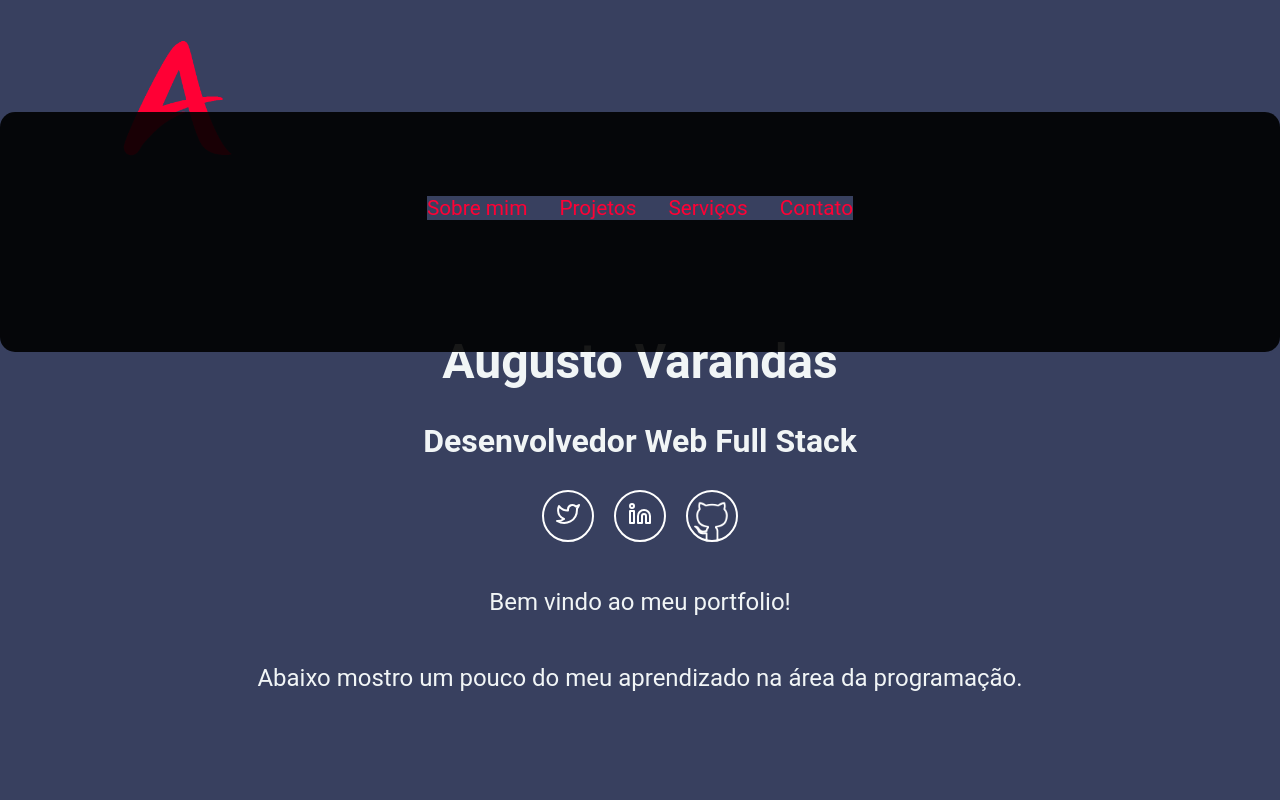
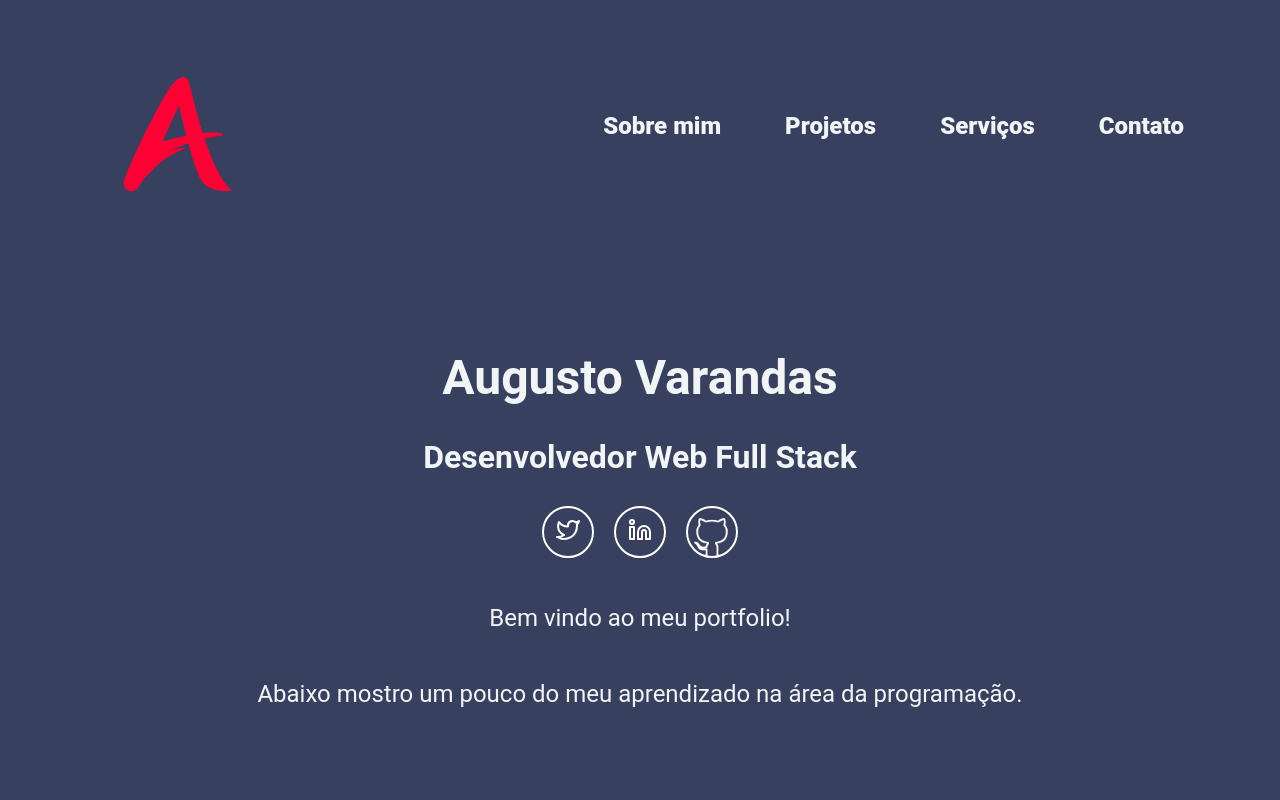
Before and after one commit to augustovarandas/alpha-projeto01, a plain HTML site: page index.html in a window 1280 px wide. Shown: the top 800 px of the page. Drawn offline with nearby package versions, Linux system fonts and the light colour scheme.

Commit message:
Melhora menu responsivo

```diff
--- a/index.html
+++ b/index.html
@@ -33,6 +33,7 @@
           <li><a href="#container-projetos">Projetos</a></li>
           <li><a href="#container-servicos">Serviços</a></li>
           <li><a href="#container-contato">Contato</a></li>
+          <li><a id="fechar" onclick="fecharMenu()">Fechar</a></li>
         </ul>
       </menu>
     </div>
@@ -156,7 +157,7 @@
       </div>
       <div>
         <form action="mensagem" id="form">
-          <h3>A qualquer momento!</h3>
+          <!-- <h3>A qualquer momento!</h3> -->
           <input id="nome" type="text" placeholder="Qual seu nome?">
           <input id="email" type="email" placeholder="Informe seu e-mail.">
           <input id="telefone" type="tel" name="tel" placeholder="Qual seu telefone?">
--- a/index.js
+++ b/index.js
@@ -1,9 +1,19 @@
 function clickMenu() {
-  // const itens = document.querySelector("#itens");
-  const itens = window.itens;
+  const itens = document.querySelector("#itens");
+  // const itens = window.itens;
   if (itens.style.display == 'none') {
     itens.style.display = 'flex'
   } else {
     itens.style.display = 'none'
   }
 }
+
+function fecharMenu() {
+  const itens = document.querySelector("#itens");
+  // const itens = window.itens;
+  if (itens.style.display == 'flex') {
+    itens.style.display = 'none'
+  } else {
+    itens.style.display = 'flex'
+  }
+}
--- a/style.css
+++ b/style.css
@@ -25,22 +25,20 @@ a {
 }
 
 header {
+  align-items: center;
   display: flex;
+  height: 8rem;
   justify-content: space-between;
   padding: 1rem;
 }
 
 header li > a {
-  color: var(--detalhes-laranja);
-  font-size: 1.3rem;
+  font-size: 1.5rem;
+  font-weight: 900;
 }
 
 #icone-menu {
-  color: var(--detalhes-laranja);
-  position: absolute;
-  right: 2rem;
   scale: 2;
-  top: 3rem;
 }
 
 menu {
@@ -49,11 +47,9 @@ menu {
 }
 
 #itens {
-  align-items: center;
-  background-color: var(--menu-background);
   border-radius: 15px;
   display: none;
-  height: 30vh;
+  height: calc(100vh - 8rem);
   justify-content: center;
   left: 0;
   margin-top: 5rem;
@@ -66,15 +62,21 @@ menu {
 #menu-itens {
   display: flex;
   flex-direction: column;
-  gap: 0.7rem;
+  gap: 2rem;
   list-style: none;
+}
+
+#menu-itens > li > a {
+  border-bottom: 0.0625rem solid rgba(0,0,0,0.6);
+  margin-inline: 1rem;
+  padding: 1rem 0;
 }
 
 #container-inicial {
   display: flex;
   flex-direction: column;
   gap: 3rem;
-  height: 82vh;
+  height: calc(100vh - 8rem);
   justify-content: center;
   padding: 0.5rem;
   position: relative;
@@ -121,7 +123,7 @@ menu {
 }
 
 #sobre-mim-descricao p {
-  line-height: 1.4rem;
+  line-height: 3rem;
   text-align: left;
 }
 
@@ -240,17 +242,16 @@ menu {
   background-color: var(--background-azul);
   border: 0;
   border-bottom: 0.5px solid var(--cor-letras);
-  font-size: 1rem;
+  font-size: 1.5rem;
   line-height: 2rem;
   margin: 1.5rem;
   width: 70%;
 }
 
 #botao-contato2 {
-  background-color: var(--detalhes-laranja);
   border: 0;
   border-radius: 15px;
-  color: var(--cor-letras);
+  color: var(--background-azul);
   cursor: pointer;
   font-size: 1.5rem;
   margin: 1rem;
@@ -282,7 +283,8 @@ menu {
 
 @media (min-width: 1024px) {
   header {
-    padding: 2rem 8rem;
+    height: 8rem;
+    padding: 8rem;
   }
 
   header > picture > img {
@@ -314,25 +316,31 @@ menu {
     font-size: 1.5rem;
   }
 
+  #itens {
+    background-color: transparent;
+    display: flex;
+    height: 8rem;
+    justify-content: flex-end;
+    padding: 0 3rem;
+  }
+
+  #menu-itens {
+    display: flex;
+    flex-direction: row;
+    gap: 2rem;
+    list-style: none;
+  }
+
+  #menu-itens > li > a {
+    border-bottom: 0;
+  }
+
   #icone-menu {
     display: none;
   }
 
-  menu {
-    background-color: var(--background-azul);
-    top: 2rem;
-  }
-
-  #itens {
-    display: flex;
-  }
-
-  #menu-itens {
-    background-color: var(--background-azul);
-    display: flex;
-    flex-direction: row;
-    gap: 2rem;
-    margin-top: -3rem;
+  #container-inicial {
+    height: calc(100vh - 16rem);
   }
 
   .social-media-button:hover:nth-child(1) {
@@ -402,4 +410,8 @@ menu {
   #container-contato > .social-media-buttons {
     transform: scale(1.5);
   }
+
+  #fechar {
+    display: none;
+  }
 }
```
